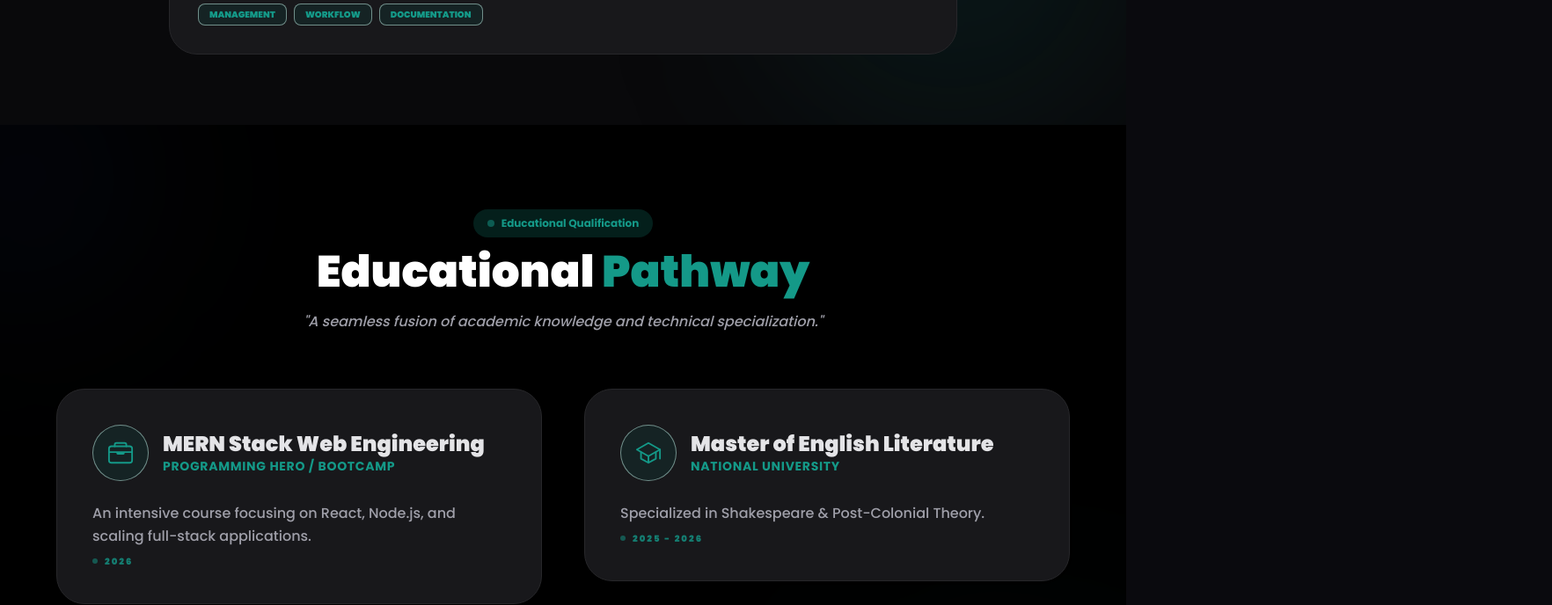
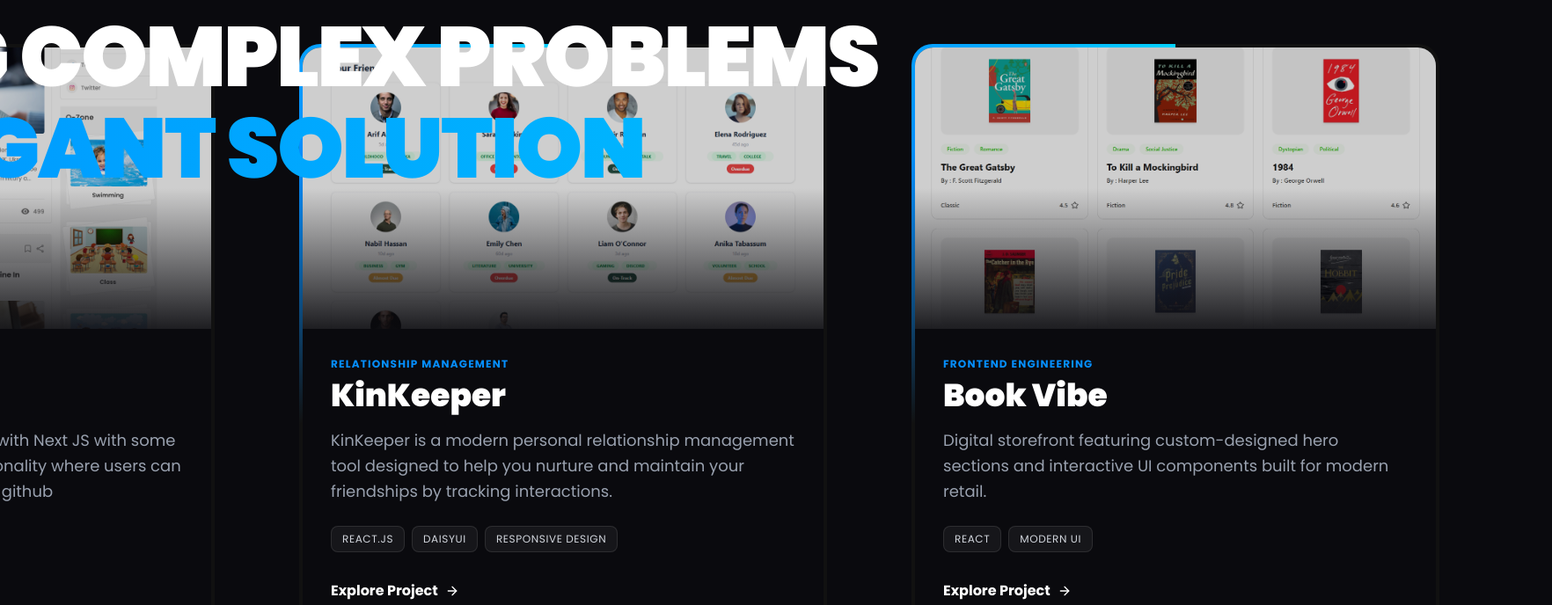
Before and after one commit to ArifKhanEver/Portfolio, a Next.js app: page / in a window 1280 px wide. Shown: the part 5800-6488 px from the top of the page at 88% size, 1764 px wide, since content can reach past the window. Built offline with nearby package versions, Linux system fonts and the light colour scheme.

Commit message:
feat: replace Projects with highly interactive FeaturedWork component

```diff
--- a/src/app/page.js
+++ b/src/app/page.js
@@ -5,7 +5,7 @@ import Experience from "@/components/Experience";
 import Footer from "@/components/Footer";
 import Hero from "@/components/Hero";
 import HeroInspiration from "@/components/HeroInspiration";
-import Projects from "@/components/Projects";
+import FeaturedWork from "@/components/FeaturedWork";
 import Services from "@/components/Services";
 import Skills from "@/components/Skills";
 
@@ -17,9 +17,9 @@ export default function Home() {
       <About></About>
       <Skills></Skills>
       <Services></Services>
-      <Experience></Experience>
+      {/* <Experience></Experience> */}
       <Education></Education>
-      <Projects></Projects>
+      <FeaturedWork></FeaturedWork>
       <Contact></Contact>
     </div>
   );
--- /dev/null
+++ b/src/components/FeaturedWork.jsx
@@ -0,0 +1,243 @@
+"use client";
+
+import { useRef, useEffect } from "react";
+import gsap from "gsap";
+import { ScrollTrigger } from "gsap/ScrollTrigger";
+import { FiGithub, FiExternalLink, FiArrowRight } from "react-icons/fi";
+import Image from "next/image";
+import Link from "next/link";
+import Dragon from '@/assets/home-layout.png'
+import KinKeeper from '@/assets/KinKeeper.png'
+import BookVibe from '@/assets/BookVibe.png'
+
+if (typeof window !== "undefined") {
+  gsap.registerPlugin(ScrollTrigger);
+}
+
+const PROJECTS = [
+  {
+    id: "dragon-news",
+    title: "Dragon News",
+    category: "Full Stack Development",
+    desc: "A comprehensive news portal built with Next JS with some login and signin and register functionality where users can register/signin through Google and github",
+    tags: ["NextJs", "Tailwind CSS", "Better Auth"],
+    link: "https://dragon-news-ng7z.vercel.app/",
+    github: "https://github.com/ArifKhanEver/Dragon-News",
+    image: Dragon,
+  },
+  {
+    id: "kin-keeper",
+    title: "KinKeeper",
+    category: "Relationship Management",
+    desc: "KinKeeper is a modern personal relationship management tool designed to help you nurture and maintain your friendships by tracking interactions.",
+    tags: ["React.js", "DaisyUI", "Responsive Design"],
+    link: "https://kin-keeper-app.netlify.app/",
+    github: "https://github.com/ArifKhanEver/KinKeeper",
+    image: KinKeeper,
+  },
+  {
+    id: "book-vibe",
+    title: "Book Vibe",
+    category: "Frontend Engineering",
+    desc: "Digital storefront featuring custom-designed hero sections and interactive UI components built for modern retail.",
+    tags: ["React", "Modern UI"],
+    link: "https://the-book-vibe-app.netlify.app/",
+    github: "https://github.com/ArifKhanEver/Book_Vibe",
+    image: BookVibe,
+  }
+];
+
+const FeaturedWork = () => {
+  const sectionRef = useRef(null);
+  const containerRef = useRef(null);
+  const cardsRef = useRef([]);
+
+  useEffect(() => {
+    let ctx = gsap.context(() => {
+      // 1. Title Reveal Animation
+      gsap.from(".fw-title-line", {
+        y: 80,
+        opacity: 0,
+        rotationX: -45,
+        stagger: 0.2,
+        duration: 1.2,
+        ease: "power3.out",
+        scrollTrigger: {
+          trigger: sectionRef.current,
+          start: "top 80%",
+        }
+      });
+
+      // 2. Horizontal Scroll Logic
+      const container = containerRef.current;
+      const totalScrollWidth = container.scrollWidth - window.innerWidth;
+
+      // Animate the container horizontally
+      const horizontalTween = gsap.to(container, {
+        x: -totalScrollWidth,
+        ease: "none",
+        scrollTrigger: {
+          trigger: sectionRef.current,
+          pin: true,
+          scrub: 1, // Smooth scrubbing
+          start: "top top",
+          end: () => `+=${totalScrollWidth}`, // Pin for the exact horizontal distance
+          onUpdate: (self) => {
+            // Animate the border rotation angle based on scroll progress
+            const angle = self.progress * 360 * 2; // Rotate 2 full times during the scroll
+            cardsRef.current.forEach(card => {
+              if (card) card.style.setProperty("--border-angle", `${angle}deg`);
+            });
+          }
+        }
+      });
+
+    }, sectionRef);
+
+    return () => ctx.revert();
+  }, []);
+
+  // 3D Hover Effect Logic
+  const handleMouseMove = (e, idx) => {
+    const card = cardsRef.current[idx];
+    if (!card) return;
+
+    const rect = card.getBoundingClientRect();
+    const x = e.clientX - rect.left;
+    const y = e.clientY - rect.top;
+
+    const centerX = rect.width / 2;
+    const centerY = rect.height / 2;
+
+    const rotateX = ((y - centerY) / centerY) * -15; // Max 15deg tilt
+    const rotateY = ((x - centerX) / centerX) * 15;
+
+    gsap.to(card, {
+      rotateX,
+      rotateY,
+      transformPerspective: 1000,
+      ease: "power2.out",
+      duration: 0.4
+    });
+  };
+
+  const handleMouseLeave = (idx) => {
+    const card = cardsRef.current[idx];
+    if (card) {
+      gsap.to(card, {
+        rotateX: 0,
+        rotateY: 0,
+        ease: "power3.out",
+        duration: 0.8
+      });
+    }
+  };
+
+  return (
+    <section ref={sectionRef} id="featured-work" className="bg-theme-black relative overflow-hidden min-h-screen">
+
+      {/* Title Section */}
+      <div className="pt-24 md:pt-32 px-6 lg:px-16 w-full absolute top-0 left-0 z-10 pointer-events-none">
+        <h2 className="text-4xl md:text-6xl lg:text-8xl font-black uppercase tracking-tight text-white flex flex-col gap-2">
+          <span className="fw-title-line origin-bottom">Turning complex problems</span>
+          <span className="fw-title-line origin-bottom text-transparent bg-clip-text bg-gradient-to-r from-primary to-accent">into Elegant Solution</span>
+        </h2>
+      </div>
+
+      {/* Horizontal Scrolling Container */}
+      <div className="flex items-center h-screen pt-48" ref={containerRef} style={{ width: 'max-content' }}>
+        <div className="flex gap-12 lg:gap-24 px-6 md:px-16 lg:px-32">
+
+          {PROJECTS.map((project, idx) => (
+            <div
+              key={project.id}
+              className="relative w-[320px] md:w-[500px] lg:w-[600px] flex-shrink-0"
+              style={{ perspective: "1000px" }}
+            >
+              {/* The Card wrapper with 3D tilt */}
+              <div
+                ref={(el) => cardsRef.current[idx] = el}
+                onMouseMove={(e) => handleMouseMove(e, idx)}
+                onMouseLeave={() => handleMouseLeave(idx)}
+                className="group relative bg-[#111111] rounded-3xl p-1 overflow-hidden h-full flex flex-col"
+                style={{
+                  transformStyle: "preserve-3d",
+                  "--border-angle": "0deg"
+                }}
+              >
+                {/* Scroll-Animated Gradient Border Pseudo-element */}
+                <div
+                  className="absolute inset-[-50%] z-0"
+                  style={{
+                    background: "conic-gradient(from var(--border-angle), transparent 70%, #068FFF 85%, #00D2FC 100%)",
+                  }}
+                ></div>
+
+                {/* Inner Card Content */}
+                <div className="relative z-10 bg-theme-black rounded-[1.3rem] flex flex-col h-full overflow-hidden transform-gpu translate-z-[50px]">
+
+                  {/* Image Container */}
+                  <div className="relative h-64 md:h-80 w-full overflow-hidden">
+                    <Image
+                      src={project.image}
+                      alt={project.title}
+                      fill
+                      className="object-cover group-hover:scale-110 transition-transform duration-700 ease-out opacity-80 group-hover:opacity-100"
+                    />
+                    <div className="absolute inset-0 bg-gradient-to-t from-theme-black via-transparent to-transparent opacity-90"></div>
+                  </div>
+
+                  {/* Content Container */}
+                  <div className="p-8 flex flex-col flex-grow relative bg-gradient-to-t from-theme-black to-theme-black/80">
+                    <div className="flex justify-between items-start mb-4">
+                      <div>
+                        <span className="text-primary font-bold text-xs uppercase tracking-widest block mb-2">
+                          {project.category}
+                        </span>
+                        <h3 className="text-3xl lg:text-4xl font-black text-white group-hover:text-primary transition-colors duration-300">
+                          {project.title}
+                        </h3>
+                      </div>
+
+                      {/* External Links */}
+                      <div className="flex gap-3 opacity-0 translate-y-4 group-hover:opacity-100 group-hover:translate-y-0 transition-all duration-300 delay-100">
+                        <a href={project.github} target="_blank" className="p-3 bg-white/5 border border-white/10 rounded-full text-white hover:bg-white hover:text-black transition-colors"><FiGithub size={20} /></a>
+                        <a href={project.link} target="_blank" className="p-3 bg-primary text-white rounded-full hover:bg-accent hover:text-black transition-colors shadow-[0_0_15px_rgba(6,143,255,0.5)]"><FiExternalLink size={20} /></a>
+                      </div>
+                    </div>
+
+                    <p className="text-gray-400 text-base md:text-lg leading-relaxed mb-6 font-light">
+                      {project.desc}
+                    </p>
+
+                    <div className="flex flex-wrap gap-2 mb-8 mt-auto">
+                      {project.tags.map(tag => (
+                        <span key={tag} className="px-3 py-1.5 bg-white/5 text-gray-300 text-[10px] md:text-xs uppercase tracking-wider rounded-lg border border-white/10">
+                          {tag}
+                        </span>
+                      ))}
+                    </div>
+
+                    <Link
+                      href={`/projects/${project.id}`}
+                      className="inline-flex items-center gap-2 text-white font-bold group/btn"
+                    >
+                      <span className="relative overflow-hidden">
+                        <span className="inline-block transition-transform duration-300 group-hover/btn:-translate-y-full">Explore Project</span>
+                        <span className="absolute top-0 left-0 inline-block translate-y-full text-primary transition-transform duration-300 group-hover/btn:translate-y-0">Explore Project</span>
+                      </span>
+                      <FiArrowRight className="group-hover/btn:translate-x-2 group-hover/btn:text-primary transition-all duration-300" />
+                    </Link>
+                  </div>
+                </div>
+              </div>
+            </div>
+          ))}
+
+        </div>
+      </div>
+    </section>
+  );
+};
+
+export default FeaturedWork;
```
